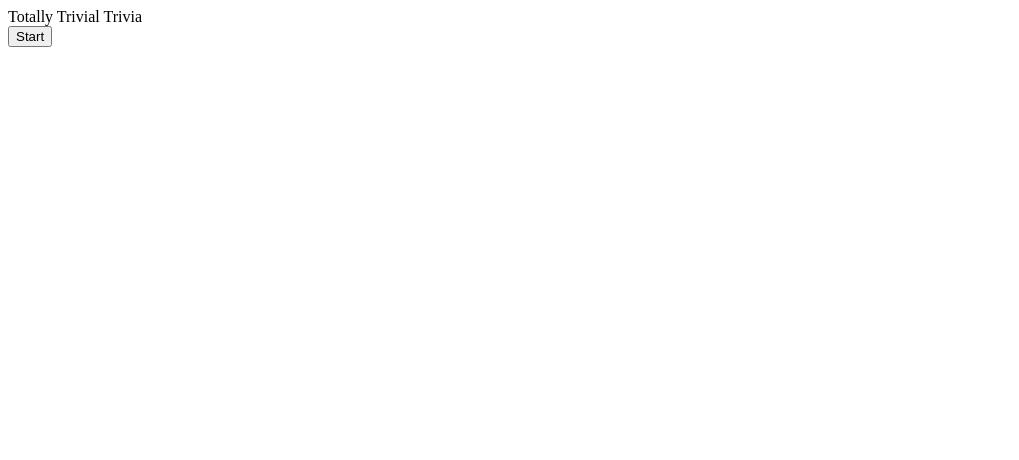
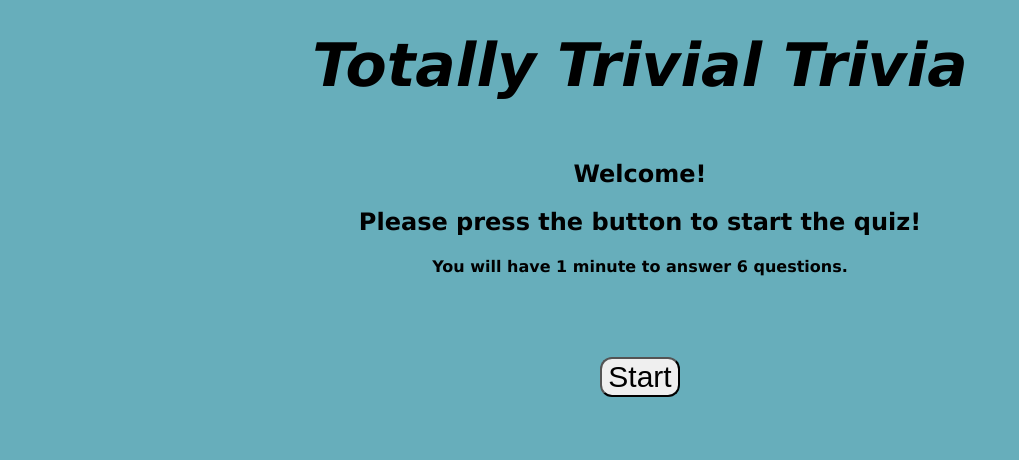
Before and after one commit to ArsalanAtGH/TriviaGame, a plain HTML site: page index.html in a window 1280 px wide. Shown: the whole page, without its empty margins (0-1019 px from the left). Drawn offline with nearby package versions, Linux system fonts and the light colour scheme.

Commit message:
...updating .CSS, .JS, and .html...

```diff
--- a/assets/css/style.css
+++ b/assets/css/style.css
@@ -0,0 +1,24 @@
+body {
+    background: rgb(103, 174, 187);
+    font-family: 'Lucida Sans', 'Lucida Sans Regular', 'Lucida Grande', 'Lucida Sans Unicode', Geneva, Verdana, sans-serif;
+}
+
+.header {
+    font-weight: bold;
+    font-size: 60px;
+    margin: 30px;
+    margin-bottom: 60px;
+    font-style: italic;
+}
+
+.container {
+    width: 60%;
+    margin: auto;
+    text-align: center;
+}
+
+.btn {
+    font-size: 30px;
+    border-radius: 12px;
+    margin: 60px;
+}
--- a/assets/javascript/app.js
+++ b/assets/javascript/app.js
@@ -1,5 +1,6 @@
+//----------------------   CODE BEGINS HERE   ----------------------//
+
 //----------------------   GLOBAL VARIABLE DECLARATION   ----------------------//
-
 //1- Defining an array whose elements are objects. Each object represent a question, multiple choices, and the correct answer associated with the question!
 var qArr = [{
         q: "What is the capital of The United States of America?",
@@ -15,18 +16,32 @@ var qArr = [{
         q: "What is the largest country in the world?",
         choices: ["United States", "Canada", "China", "Russia"],
         correctAns: "Russia"
+    },
+    {
+        q: "Who has been a president of the United States of America?",
+        choices: ["Michael Jackson", "Maddona", "John F. Kennedy", "Vladimir Putin"],
+        correctAns: "John F. Kennedy"
+    },
+    {
+        q: "Which of the following activity is most joyful?",
+        choices: ["Skiing", "Watching Movies", "Sunbathing", "Coding"],
+        correctAns: "Coding"
+    },
+    {
+        q: "Will Google exist 100 years from now?",
+        choices: ["Yes", "No", "Maybe", "Don't know!"],
+        correctAns: "Maybe"
     }
 ]; // End of qArr
 // 2- Getting a reference to the main row
 var row = $(".row");
 // 3- A variable to question's number
 var qNum = 0;
-// 4- Creating a reference to the sumbit button
-var submitBtn = $('<button type="button" id="submit-btn">Sumbit</button>');
+// 4- Creating sumbit button object
+var submitBtn = $('<button type="button" class="btn" id="submit-btn">Sumbit</button>');
 
 
-//----------------------   DISPLAY QUIZ FUNCTION   ----------------------//
-
+//----------------------   FUNCTION DEFINITION TO SHOW QUIZ   ----------------------//
 function displayQuiz() {
     // 1-2) Adding questions and choices
     // Looping through qArr and adding questions and choices into the page
@@ -51,10 +66,9 @@ function displayQuiz() {
         row.append(newDiv);
     }) // End of forEach() method
 
-    // 2-2) Adding a sumbit button to the bottom of the page
-    //submitBtn = $('<button type="button" id="submit-btn">Sumbit</button>');
+    // 2-2) Adding the sumbit button to the bottom of the page
     row.append(submitBtn);
-} // End of displayQuiz definition
+} // End of displayQuiz() definition
 
 
 //----------------------   EVENT HANDLER FOR THE SUBMIT BUTTON   ----------------------//
@@ -91,8 +105,7 @@ $(document).ready(function () {
         console.log("correct: " + numOfCorrectAns);
         console.log("wrong: " + numOfWrongAns);
 
-
-
-
     }); // End of button's event listener
 }); // End of document.ready()
+
+//----------------------   CODE ENDS HERE   ----------------------//
--- a/index.html
+++ b/index.html
@@ -5,6 +5,7 @@
     <meta charset="UTF-8">
     <meta name="viewport" content="width=device-width, initial-scale=1.0">
     <meta http-equiv="X-UA-Compatible" content="ie=edge">
+    <link rel="stylesheet" href="assets/css/style.css">
     <title>Document</title>
 </head>
 
@@ -13,16 +14,20 @@
     <div class="container">
         <div class="header"> Totally Trivial Trivia</div>
         <div class="row">
-            <button type="button" id="start-btn">Start</button>
+            <h2>Welcome!</h2>
+            <h2>Please press the button to start the quiz!</h2>
+            <h4>You will have 1 minute to answer 6 questions.</h4>
+            <button type="button" class="btn" id="start-btn">Start</button>
         </div>
-
+        <!-- End of row -->
     </div>
+    <!-- End of container -->
 
 
     <!---------------------- JQuery ---------------------->
     <script src="https://cdnjs.cloudflare.com/ajax/libs/jquery/3.2.1/jquery.min.js"></script>
 
-    <!---------------------- Main Game Logic  ---------------------->
+    <!---------------------- Main Logic  ---------------------->
     <script src="assets/javascript/app.js"></script>
 </body>
 
```
